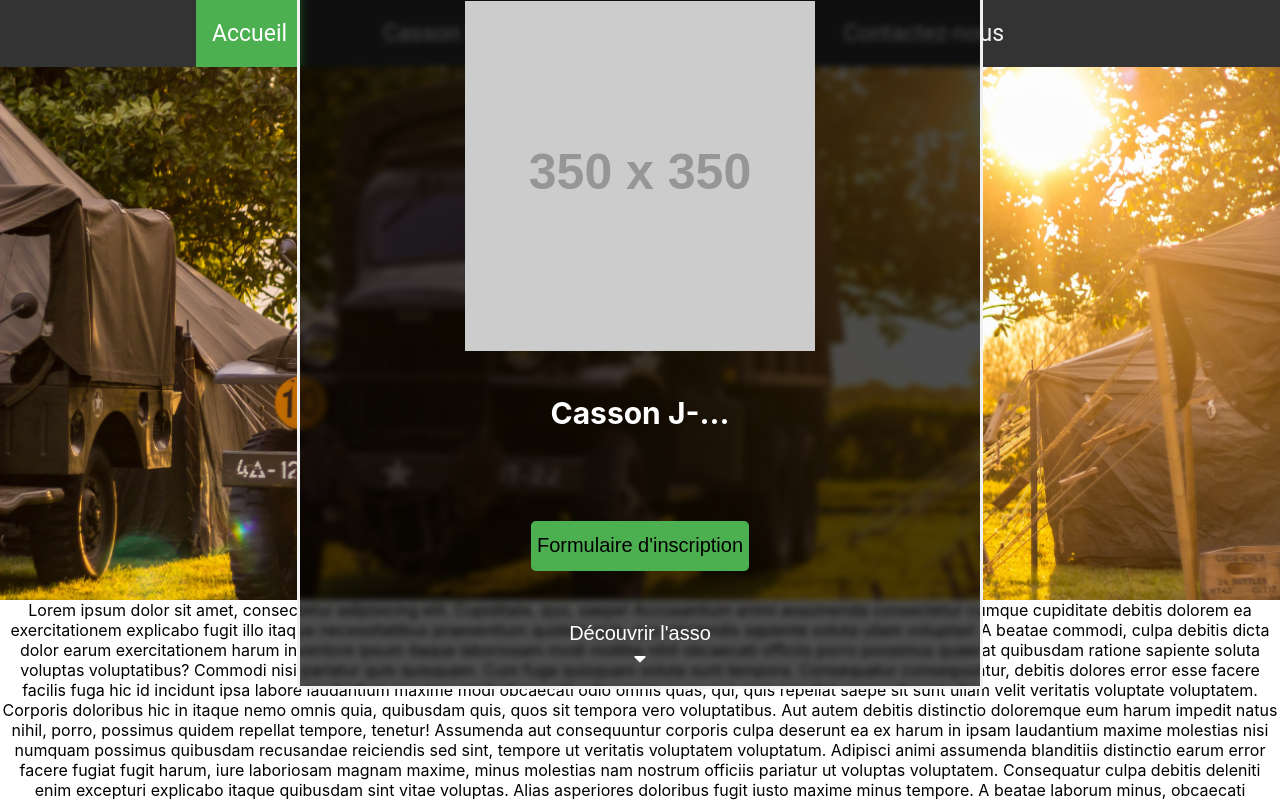
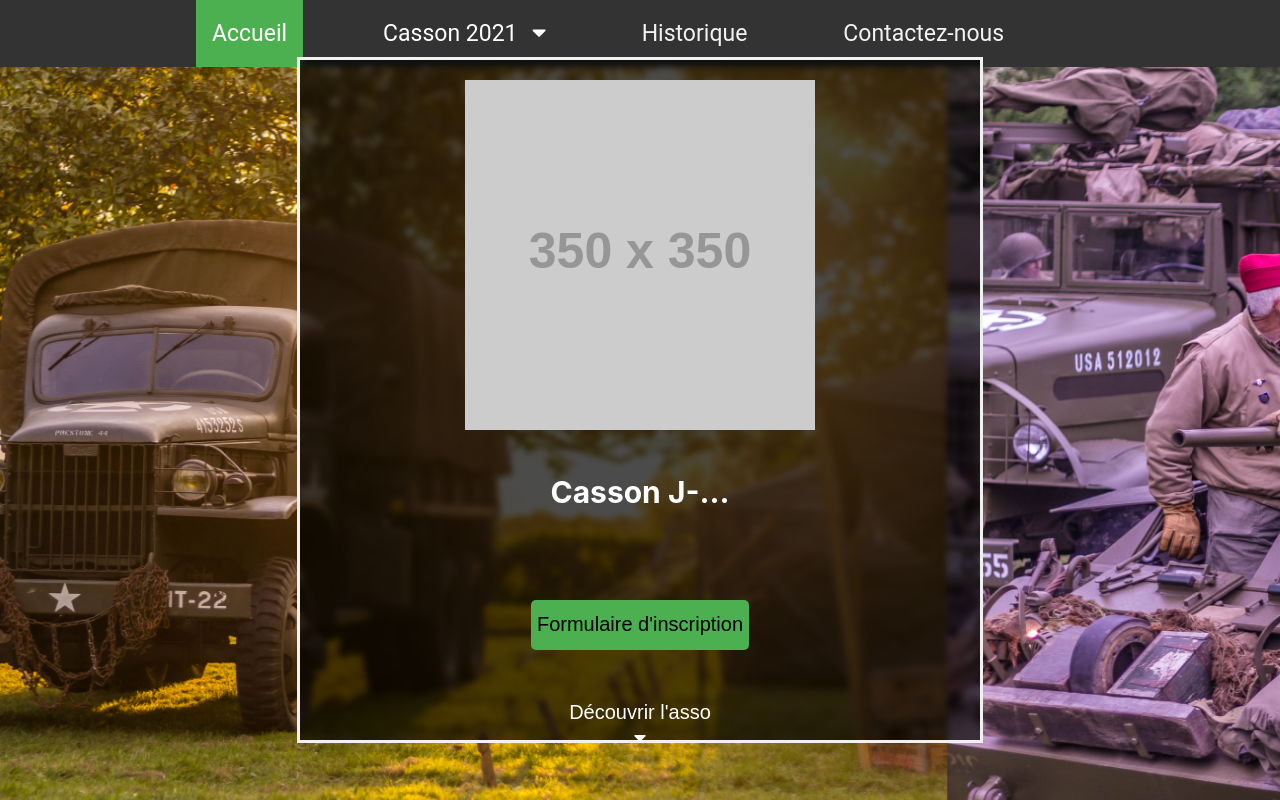
Before and after one commit to Corentin648/Projet8mai, a React (Create React App) app: page /#/ in a window 1280 px wide. Shown: the top 800 px of the page. Built offline with nearby package versions, Linux system fonts and the light colour scheme.

Commit message:
ajout du défilement avec CSS

```diff
--- a/src/components/Home.css
+++ b/src/components/Home.css
@@ -1,42 +1,69 @@
-#HomePage {
+._overflow-hidden {
+    overflow: hidden;
+}
 
-    /* This line is here for preventing margin-top bug w*/
+.photo-row {
+    display: inline-block;
+    width: 100vw;
+    height: 100vh;
+    white-space: nowrap;
+    animation: photo-row 40s linear infinite;
+    animation-delay: 1s;
+}
+
+@keyframes photo-row {
+    to {
+        transform: translateX(-200%);
+    }
+}
+
+/*#HomePage {
+
+    !* This line is here for preventing margin-top bug w*!
     border-top: 0;
 
-    /* Place the presenting card in the middle */
+    !* Place the presenting card in the middle *!
     display: flex;
     justify-content: center;
     align-items: center;
 
-    /* Center and scale the image nicely */
-    /* TODO : have to add -webkit-... for Chrome and Safari */
+    !* Center and scale the image nicely *!
+    !* TODO : have to add -webkit-... for Chrome and Safari *!
     background: url("../assets/IMG_3608.jpg") no-repeat local center;
     background-size: cover;
 
 
-    /* TODO : make the blurry effect work */
-    /* Add blurry */
-    /*-webkit-filter: blur(3px); /* Safari 6.0 - 9.0 */
-    /*filter: blur(3px);*/
+    !* TODO : make the blurry effect work *!
+    !* Add blurry *!
+    !*-webkit-filter: blur(3px); !* Safari 6.0 - 9.0 *!
+    !*filter: blur(3px);*!
 
-    /* Add transition when sliding*/
-    /*TODO : make it work !!!*/
-    /*transition: width 0.5s, height 0.5s, opacity 0.5s 0.5s;*/
-}
+    !* Add transition when sliding*!
+    !*TODO : make it work !!!*!
+    !*transition: width 0.5s, height 0.5s, opacity 0.5s 0.5s;*!
+}*/
 
 #PresentationCard {
 
+    position: absolute;
+    top: 0;
+    bottom: 0;
+    left: 0;
+    right: 0;
+
+    margin: auto;
     display: flex;
     flex-direction: column;
     align-items: center;
 
-    background-color: rgb(0,0,0); /* Fallback color */
-    background-color: rgba(0,0,0, 0.7); /* Black w/opacity/see-through */
+    background-color: rgb(0, 0, 0); /* Fallback color */
+    background-color: rgba(0, 0, 0, 0.7); /* Black w/opacity/see-through */
     color: white;
     font-weight: bold;
     border: 3px solid #f1f1f1;
     z-index: 1;
     /* TODO : make width responsive for little screen (~ 80%) */
+    height: 80%;
     width: 50%;
     padding: 20px;
     text-align: center;
@@ -46,7 +73,7 @@
 }
 
 #InscriptionFormButton {
-    background-color:  #4CAF50; /* Green */
+    background-color: #4CAF50; /* Green */
     border: none;
     outline: none;
     cursor: pointer;
@@ -68,7 +95,7 @@
     align-items: center;
     background-color: transparent;
     border: none;
-    outline:none;
+    outline: none;
     cursor: pointer;
     color: white;
     margin-top: 50px;
@@ -87,7 +114,7 @@
 
 #DecouvrirAssoArrow {
     -webkit-animation: arrow-jump 1s infinite alternate; /* Safari 4+ */
-    -moz-animation:    arrow-jump 1s infinite alternate; /* Fx 5+ */
-    -o-animation:      arrow-jump 1s infinite alternate; /* Opera 12+ */
-    animation:         arrow-jump 0.8s infinite alternate; /* IE 10+, Fx 29+ */
+    -moz-animation: arrow-jump 1s infinite alternate; /* Fx 5+ */
+    -o-animation: arrow-jump 1s infinite alternate; /* Opera 12+ */
+    animation: arrow-jump 0.8s infinite alternate; /* IE 10+, Fx 29+ */
 }
--- a/src/components/Home.js
+++ b/src/components/Home.js
@@ -2,7 +2,6 @@ import React, {Component} from 'react';
 import './Home.css';
 import background from "../assets/IMG_3608.jpg";
 import background2 from "../assets/IMG_3628.jpg";
-
 
 class Home extends Component {
 
@@ -95,7 +94,16 @@ class Home extends Component {
         return (
             <div>
                 <div id={"HomePage"}
-                     style={{/*transition: transition,*/ backgroundImage: backgroundImg, height: imageHeight}}>
+                     style={{/*transition: transition, backgroundImage: backgroundImg, height: imageHeight*/}}>
+
+                    <div className={"_overflow-hidden"}>
+                        <div className={"photo-row"}>
+                            <img className={"photo"} src={background} width={"100%"} height={"100%"}/>
+                            <img className={"photo"} src={background2} width={"100%"} height={"100%"}/>
+                            <img className={"photo"} src={background} width={"100%"} height={"100%"}/>
+                            <img className={"photo"} src={background2} width={"100%"} height={"100%"}/>
+                        </div>
+                    </div>
 
                     <div id={"PresentationCard"}>
                         <div className="container">
```
